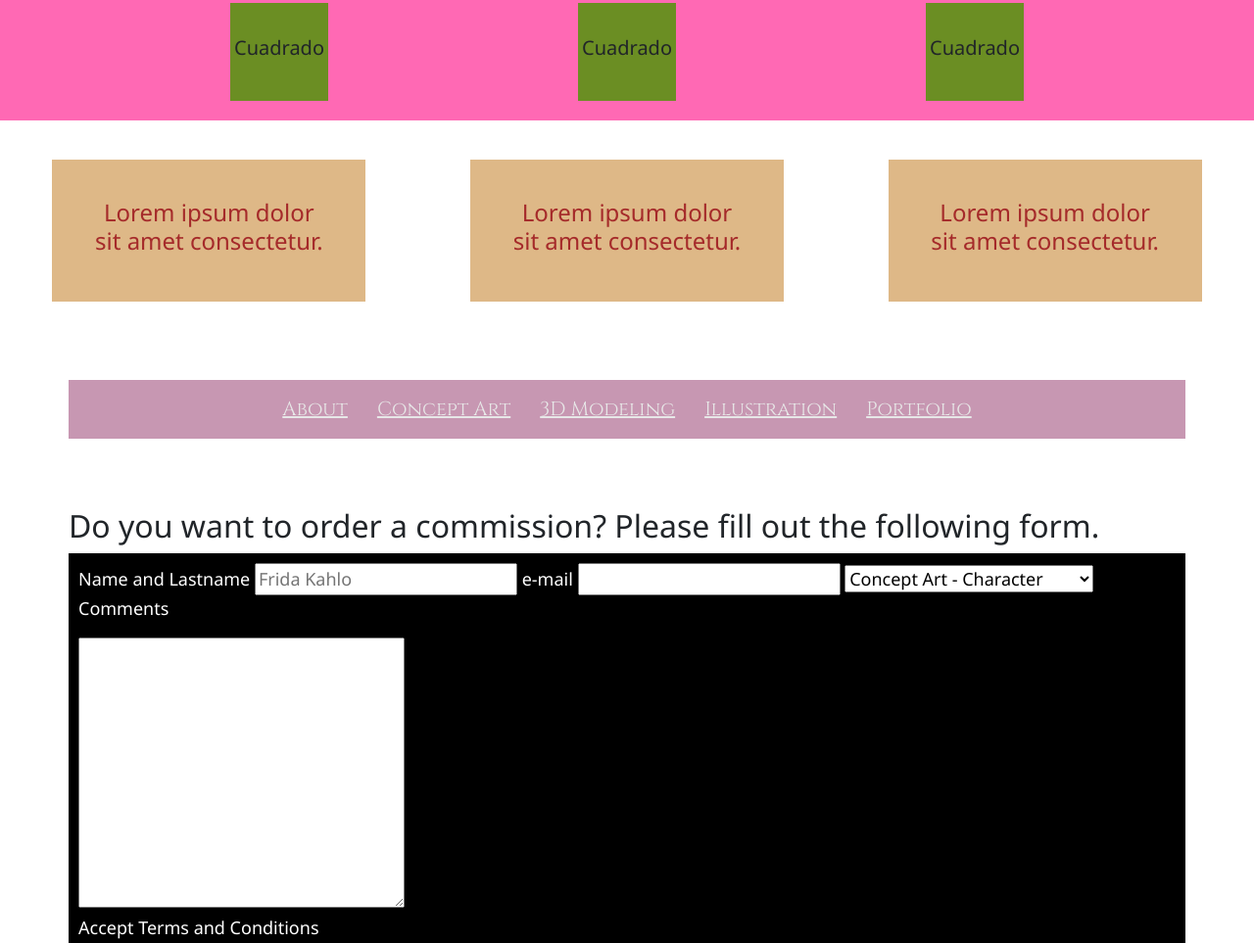
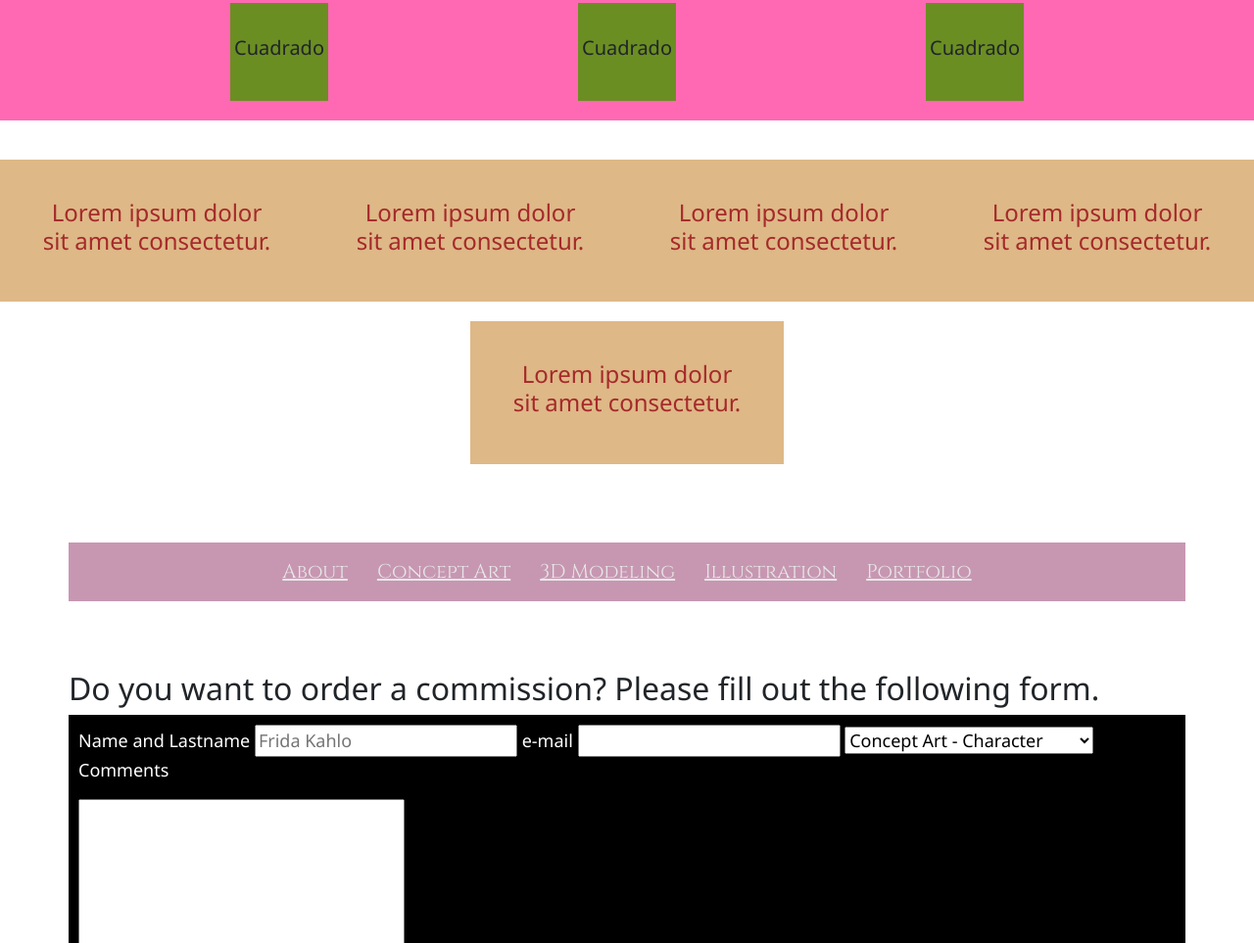
Before and after one commit to VixCoderhouse/PreEntrega_2_VMateluna, a plain HTML site: page portfolio.html in a window 1280 px wide. Shown: the part 1570-2533 px from the top of the page at 98% size. Drawn offline with nearby package versions, Linux system fonts and the light colour scheme.

Commit message:
Agregué 2 parrafos en Portfolio | Bootstrap

```diff
--- a/portfolio.html
+++ b/portfolio.html
@@ -85,6 +85,12 @@
         <div class="opciones-opcion col-11 col-md-11 col-lg-3">
             <h4>Lorem ipsum dolor sit amet consectetur.</h4>
         </div>
+        <div class="opciones-opcion col-11 col-md-11 col-lg-3">
+            <h4>Lorem ipsum dolor sit amet consectetur.</h4>
+        </div>
+        <div class="opciones-opcion col-11 col-md-11 col-lg-3">
+            <h4>Lorem ipsum dolor sit amet consectetur.</h4>
+        </div>
     </div>
 
 
```
